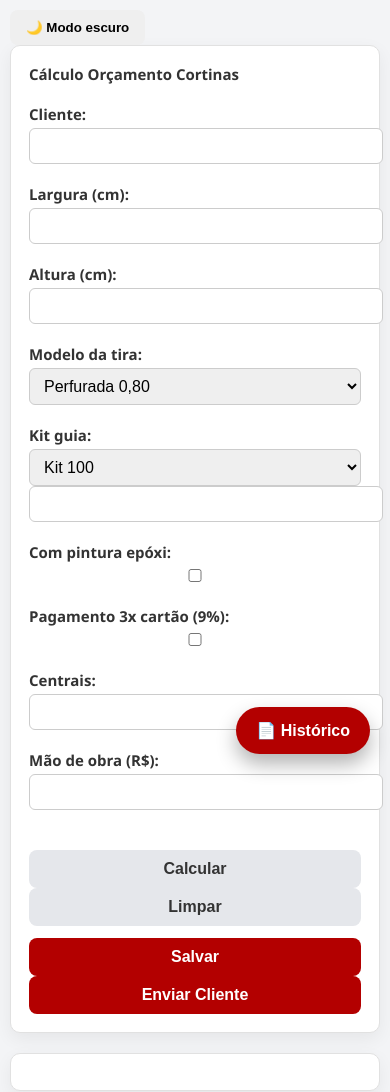
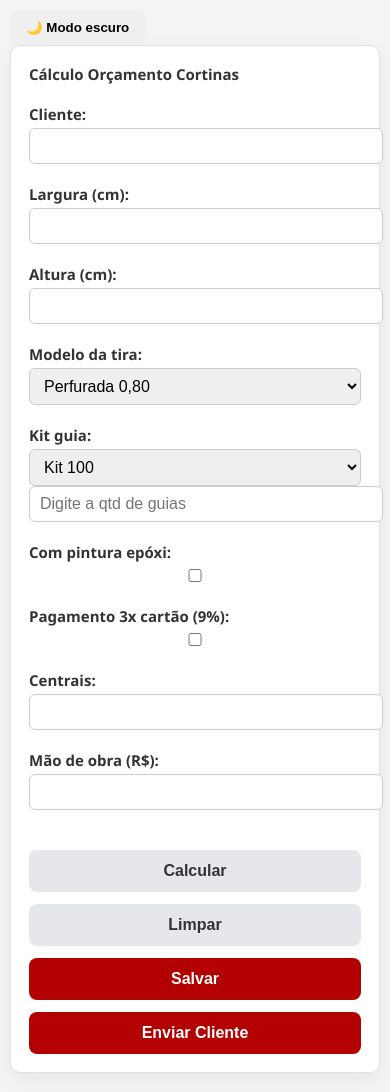
Before and after one commit to AlexandreCavalli/Projeto-inicial, a plain HTML site: page index.html in a window 390 px wide. Shown: the top 1092 px of the page. Drawn offline with Linux system fonts and the light colour scheme.

Commit message:
Atualização

```diff
--- a/index.html
+++ b/index.html
@@ -39,7 +39,7 @@
     <option value="230">Kit 100</option>
     <option value="280">Kit 130</option>
 </select>
-<input type="number" id="kitQtd" ><br><br>
+<input type="number" id="kitQtd" placeholder="Digite a qtd de guias" ><br><br>
 
 <label>Com pintura epóxi:</label>
 <input type="checkbox" id="pintura"><br><br>
--- a/style.css
+++ b/style.css
@@ -206,23 +206,42 @@
     .botoes-container {
         flex-direction: column;
         gap: 12px;
+
+
+
     }
 
-    .botoes-esquerda button,
-    .botoes-direita button {
-        width: 100%;
-        font-size: 16px;
-    }
+    .botoes-esquerda,
+.botoes-direita {
+    display: flex;
+    flex-direction: column;
+    gap: 12px; /* espaço entre os botões */
+}
+
+.botoes-esquerda button,
+.botoes-direita button {
+    width: 100%;
+    font-size: 16px;
+    padding: 12px;
+}
+
 
     table td {
         font-size: 14px;
     }
 
+
     .botao-historico {
-        bottom: 90px;
-        font-size: 16px;
+        position: static;      /* deixa de ser flutuante */
+        width: 100%;
+        margin-top: 15px;
+        font-size: 14px;
+        opacity: 0.9;
     }
+
 }
+
+
 
 /* ===== DARK MODE ===== */
 body.dark {
```
